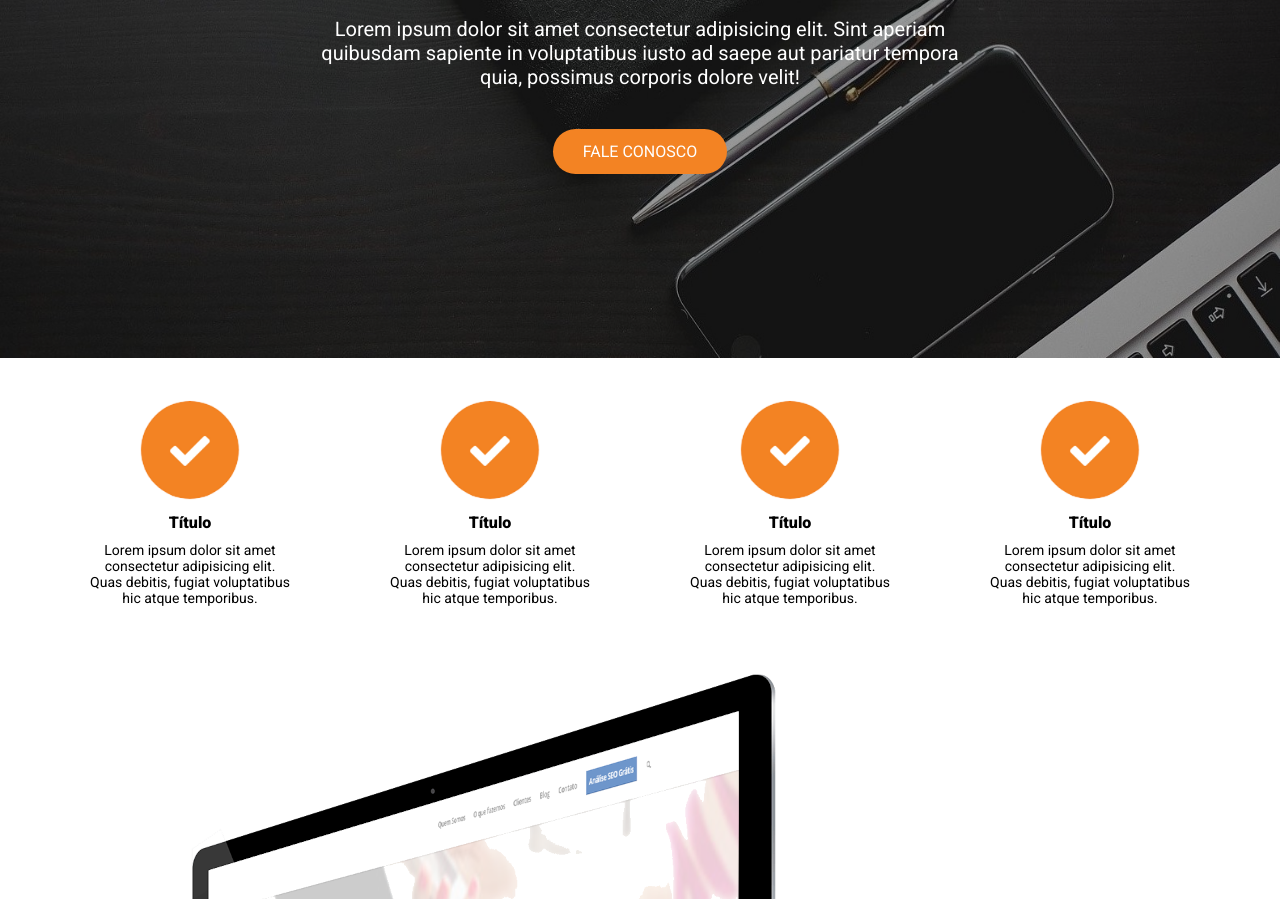
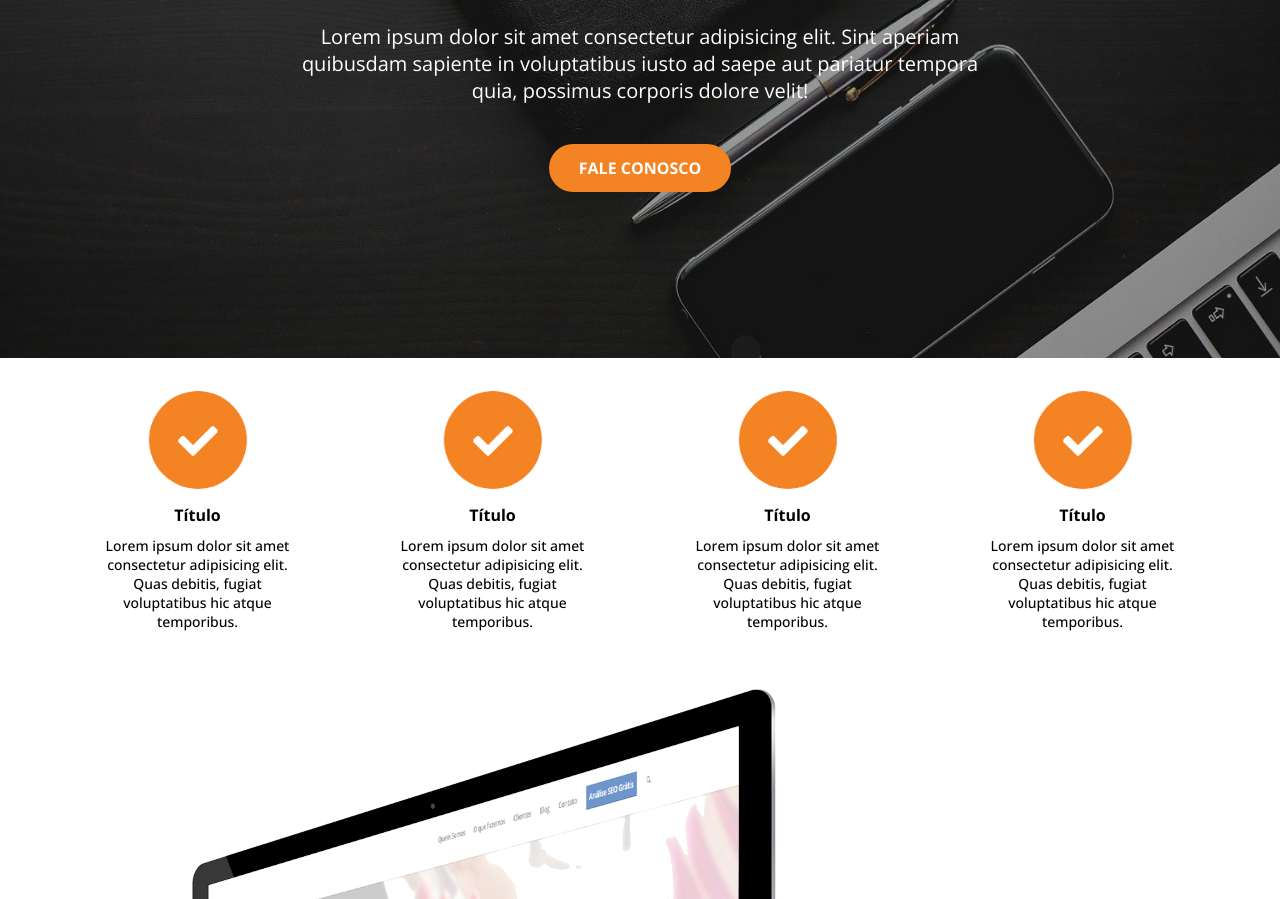
Before and after one commit to Izabellyrb/teste_estagio_frontend_ellosdesign, a plain HTML site: page index.html in a window 1280 px wide. Shown: the part 238-1137 px from the top of the page. Drawn offline with nearby package versions, Linux system fonts and the light colour scheme.

Commit message:
Atualização2

```diff
--- a/index.html
+++ b/index.html
@@ -4,10 +4,12 @@
     <meta charset="UTF-8">
     <meta http-equiv="X-UA-Compatible" content="IE=edge">
     <meta name="viewport" content="width=device-width, initial-scale=1.0">
+    <!-- CSS -->
     <link rel="stylesheet" href="style.css">
+    <!-- Fonte -->
     <link rel="preconnect" href="https://fonts.googleapis.com">
     <link rel="preconnect" href="https://fonts.gstatic.com" crossorigin>
-    <link href="https://fonts.googleapis.com/css2?family=Roboto:wght@400;900&display=swap" rel="stylesheet">
+    <link href="https://fonts.googleapis.com/css2?family=Open+Sans:wght@300;500;700&display=swap" rel="stylesheet">
     <title>Home</title>
 </head>
 <body>
--- a/style.css
+++ b/style.css
@@ -4,7 +4,7 @@
     box-sizing: border-box;
     text-decoration: none;
     font-size: 10px;
-    font-family: 'Roboto', sans-serif;
+    font-family: 'Open Sans', sans-serif;
 
 }
 
@@ -22,7 +22,7 @@ header {
 }
 
 header .logo {
-    margin: 1rem 40rem 1rem 0; /*espaço entre logo e menu*/
+    margin: 1rem 35rem 1rem 0; /*espaço entre logo e menu*/
     width: 15rem;
 }
 
@@ -35,7 +35,7 @@ header nav a {
     list-style-type: none;
     color: #000000;
     font-size: 1.4rem;
-    font-weight: 600;
+    font-weight: 700;
 }
 
 a:hover {
@@ -81,6 +81,7 @@ div .welcomeText p {
     margin: 0 28rem 2rem 28rem;
     font-size: 2rem;
     padding: 2rem;
+    font-weight: 300;
 }
 button {
     background-color: #F38323;
@@ -89,6 +90,7 @@ button {
     color: #ffffff;
     padding: 1.3rem 3rem;
     font-size: 1.6rem;
+    font-weight: 700;
     cursor:pointer;
 }
 
@@ -100,7 +102,7 @@ button:hover{
 div.checkinfo {
     display: flex;
     text-align: center;
-    margin: 4rem
+    margin: 3rem 5rem;
 }
 
 div.info1, .info2, .info3, .info4 {
@@ -119,7 +121,7 @@ h2 {
 .checkinfo p {
     color: #000000;
     font-size: 1.4rem;
-    padding: 0 4rem;
+    padding: 0 5rem;
 }
 
 /*Sobre nós*/
```
